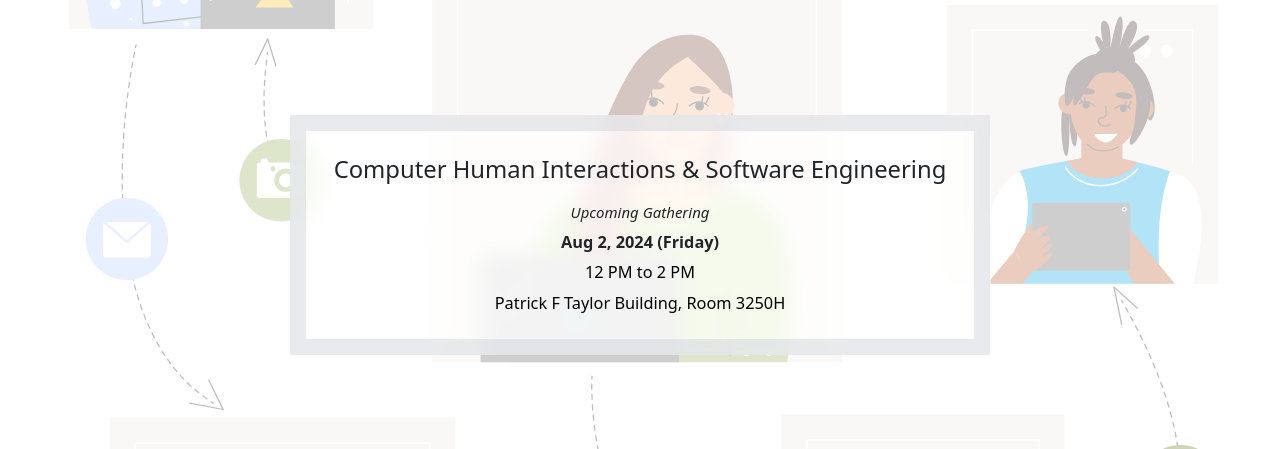
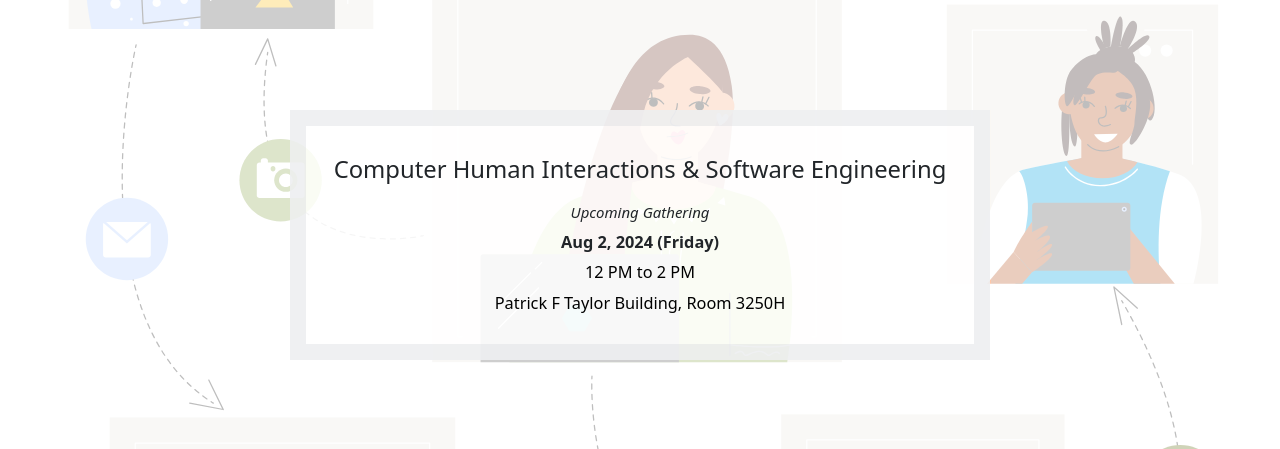
Before and after one commit to ShristiShrestha/ShristiShrestha.github.io, a Jekyll site: the page built from index.html, in a window 1280 px wide. Shown: the part 690-1139 px from the top of the page. Built offline with Jekyll 4.4.1, drawn with Linux system fonts in a browser that asks for light colours; nearby versions of some CDN libraries; library files that are not in the unit come from our copies; the list of posts is cut into pages by our own code.

Commit message:
refactor banner

```diff
--- a/public/css/chise.css
+++ b/public/css/chise.css
@@ -47,16 +47,16 @@
     /* width: fit-content; */
     height: fit-content;
     min-width: max-content;
-    min-height: 220px;
+    min-height: 250px;
     max-width: 50vw;
-    max-height: 50vh;
+    max-height: 60vh;
     padding: 24px 28px;
     text-align: center;
-    backdrop-filter: blur(10px) saturate(200%);
-    background-color:  rgba(255, 255, 255, 0.75);
+    backdrop-filter: blur(0px) saturate(200%);
+    background-color:  rgba(255, 255, 255, 0.85);
     /* background-color: rgba(255, 255, 255, 0.16); */
     /* border-radius: 0px 75px 0px 75px; */
-    border: 16px solid rgba(209, 213, 219, 0.5);
+    border: 16px solid rgba(209, 213, 219, 0.35);
     row-gap: 6px;
 }
 
@@ -207,6 +207,7 @@
 .card-paper p{
     margin: 0;
     font-size: 1.1em;
+    text-align: left;
 }
 
 .card-paper:hover path{
@@ -253,8 +254,14 @@
         padding: 0 !important;
     }
 
+    .container-banner{
+        width: 100%;
+    }
+
     .title-banner{
         width: 95% !important;
+        min-width: 95% !important;
+        max-height: fit-content;
         border: none;
         border-radius: 0;
     }
```
Also changed, not shown: 1 other file.
